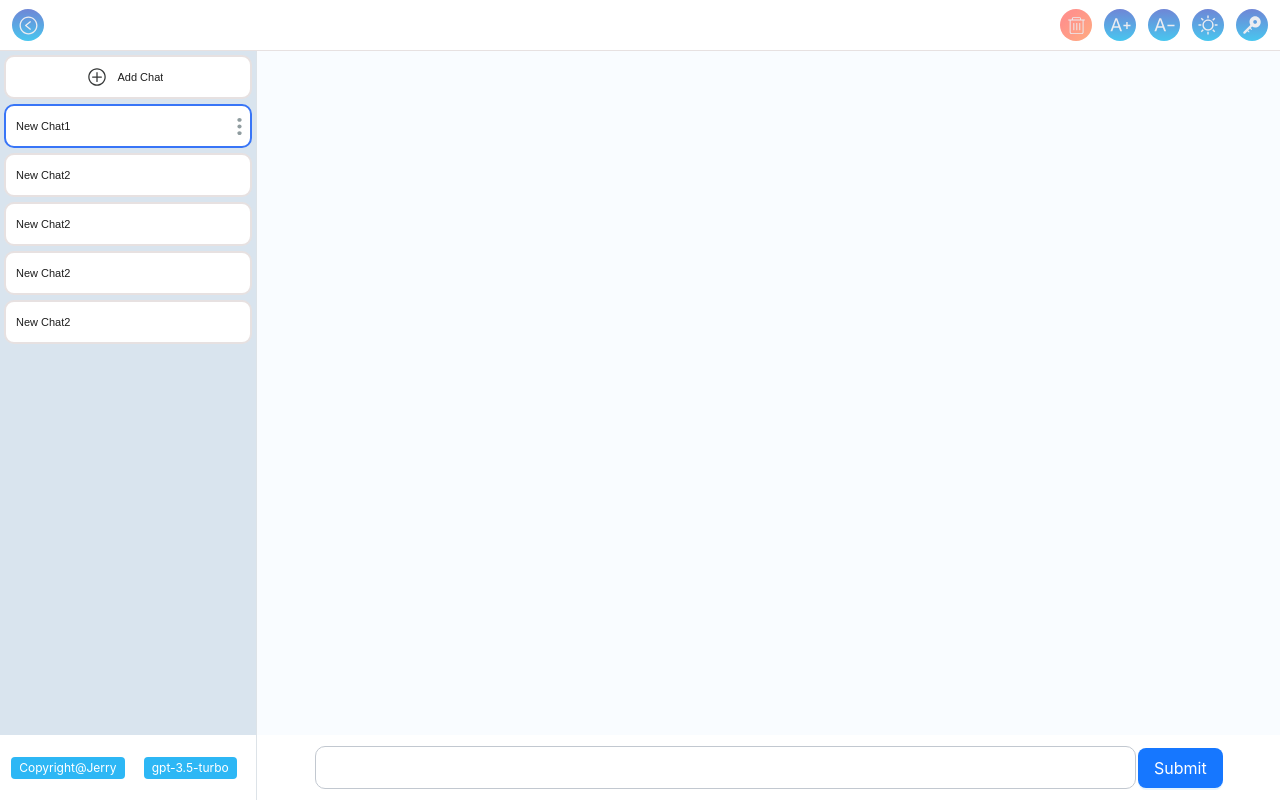
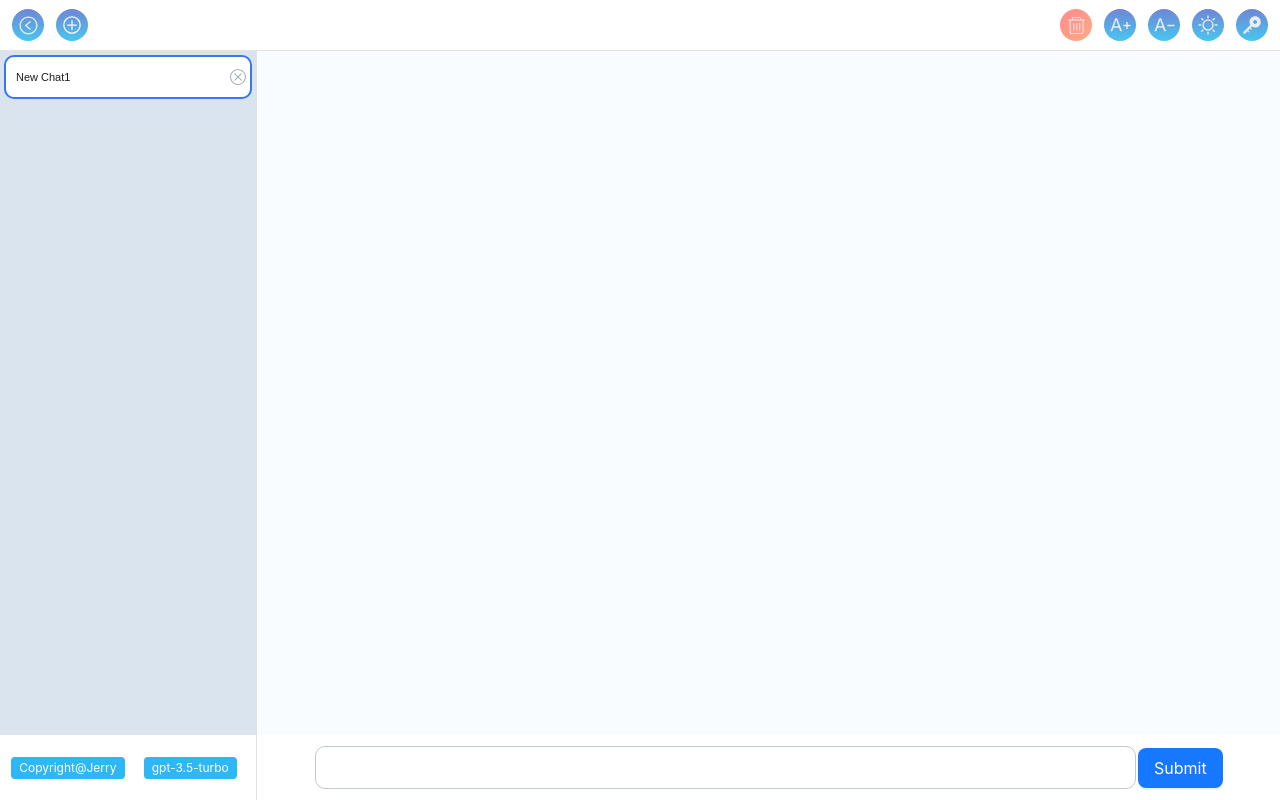
Before and after one commit to jerry0chou/chat-gpt-web, a React (Create React App) app: page / in a window 1280 px wide. Built offline with nearby package versions, Linux system fonts and the light colour scheme.

Commit message:
add deleteIcon and AddIcon and its corresponding practicality

```diff
--- a/src/components/Header/Header.tsx
+++ b/src/components/Header/Header.tsx
@@ -1,10 +1,10 @@
-import React, {useState} from "react";
+import React, {Fragment, useState} from "react";
 import MyModal from "../Modal/Modal";
-import {LoadingOutlined} from '@ant-design/icons';
 import {useAppDispatch} from "../../hooks/storeHooks";
 import {setFontSize, setTheme, Theme} from "../../store/reducer/header";
 import useAllStates from "../../hooks/useAllStates";
 import {
+    AddIcon,
     DayIcon, FoldIcon,
     FontMinusIcon,
     FontPlusIcon,
@@ -14,7 +14,7 @@ import {
     TrashIcon
 } from "./css";
 import {clearCurrentTabChat} from "../../store/reducer/chat";
-import {foldMenuAction} from "../../store/reducer/menu";
+import {addNewChat, foldMenuAction} from "../../store/reducer/menu";
 import useWindowSize from "../../hooks/useWindowSize";
 import {SmallDeviceWidth} from "../../util/constanst";
 
@@ -28,7 +28,7 @@ export default function Header() {
     const {theme, foldMenu} = useAllStates()
     const [visible, setVisible] = useState(false)
     const {width} = useWindowSize();
-    const onItemClick = (kind: 'Token' | 'Clear' | 'Fold' | FontOperation | Theme) => {
+    const onItemClick = (kind: 'Token' | 'Clear' | 'Fold' | 'Add' | FontOperation | Theme) => {
         if (kind === 'Token') {
             setVisible(true)
         } else if (kind === FontOperation.FontPlus) {
@@ -43,6 +43,8 @@ export default function Header() {
             dispatch(clearCurrentTabChat())
         } else if (kind === 'Fold') {
             dispatch(foldMenuAction(!foldMenu))
+        } else if(kind === 'Add'){
+            dispatch(addNewChat())
         }
     }
     // @ts-ignore
@@ -67,9 +69,17 @@ export default function Header() {
             <IconContainer isClear={true}>
                 <TrashIcon size={19} theme={theme} onClick={() => onItemClick('Clear')}/>
             </IconContainer>
-            {width< SmallDeviceWidth ? <div/> : <IconContainer style={{marginRight: "auto"}}>
-                <FoldIcon isfold={String(foldMenu)} size={19} theme={theme} onClick={() => onItemClick('Fold')}/>
-            </IconContainer>}
+            {width< SmallDeviceWidth ? <div/> :
+                <Fragment>
+                    <IconContainer style={{marginRight: "auto"}}>
+                       <AddIcon onClick={() => onItemClick('Add')}/>
+                    </IconContainer>
+                    <IconContainer>
+                        <FoldIcon isfold={String(foldMenu)} size={19} theme={theme} onClick={() => onItemClick('Fold')}/>
+                    </IconContainer>
+                </Fragment>
+            }
+
             <MyModal isOpen={visible} close={() => setVisible(false)}/>
         </HeaderContainer>)
 }
--- a/src/components/Header/css.tsx
+++ b/src/components/Header/css.tsx
@@ -7,6 +7,7 @@ import {ReactComponent as FontMinusSVG} from "../../assets/fontMinus.svg";
 import {ReactComponent as FontPlusSVG} from "../../assets/fontPlus.svg";
 import {ReactComponent as TrashSVG } from "../../assets/trash.svg";
 import {ReactComponent as FoldSVG } from "../../assets/fold.svg";
+import {ReactComponent as AddSVG} from "../../assets/add.svg";
 import {Theme} from "../../store/reducer/header";
 interface IconProps {
     size: number;
@@ -36,6 +37,17 @@ export const FontMinusIcon = styled(FontMinusSVG)`${svgStyle}`
 export const FontPlusIcon = styled(FontPlusSVG)`${svgStyle}`
 
 export const TrashIcon = styled(TrashSVG)`${svgStyle}`
+
+export const AddIcon = styled(AddSVG)<{ theme: Theme }>`
+  width: 20px;
+  height: 20px;
+  & path {
+    fill: ${p => p.theme === Theme.day ? '#343636' : '#faf8f8'};
+  }
+  &:hover {
+    cursor: pointer;
+  }
+`
 
 interface FoldIconProps extends IconProps {
     isfold: string;
--- a/src/components/SideMenuItem/SideMenuItem.tsx
+++ b/src/components/SideMenuItem/SideMenuItem.tsx
@@ -1,37 +1,48 @@
 import React, {memo} from "react";
-import {AddIcon, ItemContainer, ItemText, OperateIcon} from "./css";
+import {ItemContainer, ItemText, DeleteIcon} from "./css";
 import useAllStates from "../../hooks/useAllStates";
-export enum ItemType{
+import {setCurrentTabKey, setMenuList} from "../../store/reducer/menu";
+import {useAppDispatch} from "../../hooks/storeHooks";
+
+export enum ItemType {
     Normal = 'Normal',
     Add = 'Add'
 }
-interface ItemProp{
+
+interface ItemProp {
     id: string;
-    type?: ItemType;
     text: string;
     isActive: boolean;
-    emitItemClick: (id: string)=>void;
 }
-function SideMenuItem(p: ItemProp){
-    const {theme} = useAllStates()
-    const onMenuItemClick = ()=>{
-        console.log('onMenuItemClick')
-        p.emitItemClick(p.id)
+
+function SideMenuItem(p: ItemProp) {
+    const {theme, menuList} = useAllStates()
+    const dispatch = useAppDispatch();
+
+    const onMenuItemClick = () => {
+        dispatch(setCurrentTabKey(p.id))
     }
     // @ts-ignore
-    const onOperateClick = (e)=>{
+    const onDeleteClick = (e) => {
         e.stopPropagation()
-        console.log('onOperateClick')
+        const index = menuList.findIndex(item => item.key === p.id)
+        const newMenuList = [...menuList]
+        newMenuList.splice(index, 1)
+        dispatch(setMenuList(newMenuList))
+        if(index+1 < menuList.length){
+            dispatch(setCurrentTabKey(menuList[index+1].key));
+        }else if(index === menuList.length-1 && index !== 0){
+            dispatch(setCurrentTabKey(menuList[index-1].key));
+        }
     }
-
-    return(
-        <ItemContainer onClick={onMenuItemClick} theme={theme} isActive={p.isActive} type={p.type}>
-            {p.type === ItemType.Add? <AddIcon theme={theme}/>: <div/>}
-            <ItemText theme={theme} >{p.text}</ItemText>
+    return (
+        <ItemContainer onClick={onMenuItemClick} theme={theme} isActive={p.isActive}>
+            <ItemText theme={theme}>{p.text}</ItemText>
             {
-                p.isActive? <OperateIcon onClick={onOperateClick} theme={theme}/>: <div/>
+                p.isActive ? <DeleteIcon onClick={onDeleteClick} theme={theme}/> : <div/>
             }
         </ItemContainer>
     )
 }
+
 export default memo(SideMenuItem);
--- a/src/components/SideMenuItem/css.tsx
+++ b/src/components/SideMenuItem/css.tsx
@@ -1,16 +1,14 @@
 import React from "react";
 
-import {ReactComponent as OperateSVG} from "../../assets/operate.svg";
-import {ReactComponent as AddSVG} from "../../assets/add.svg";
+import {ReactComponent as DeleteSVG} from "../../assets/delete.svg";
 import styled from "styled-components";
 import {Theme} from "../../store/reducer/header";
-import {ItemType} from "./SideMenuItem";
 
-export const OperateIcon = styled(OperateSVG)<{ theme: Theme }>`
+export const DeleteIcon = styled(DeleteSVG)<{ theme: Theme }>`
   margin-right: 2px;
   margin-left: auto;
-  width: 17px;
-  height: 17px;
+  width: 20px;
+  height: 20px;
 
   & path {
     fill: ${p => p.theme === Theme.day ? '#8f9c9f' : '#e0e6ea'};
@@ -20,20 +18,9 @@ export const OperateIcon = styled(OperateSVG)<{ theme: Theme }>`
     cursor: pointer;
   }
 `
-export const AddIcon = styled(AddSVG)<{ theme: Theme }>`
-  width: 20px;
-  height: 20px;
-  & path {
-    fill: ${p => p.theme === Theme.day ? '#343636' : '#faf8f8'};
-  }
-  &:hover {
-    cursor: pointer;
-  }
-`
 interface ItemProp {
     theme: Theme;
     isActive?: boolean;
-    type?: ItemType
 }
 
 export const ItemContainer = styled.div<ItemProp>`
@@ -42,7 +29,7 @@ export const ItemContainer = styled.div<ItemProp>`
   height: 40px;
   flex-direction: row;
   align-items: center;
-  justify-content: ${p => p.type === ItemType.Add ? 'center' : 'flex-start'};
+  justify-content: flex-start;
   cursor: pointer;
   margin-left: 4px;
   margin-right: 4px;
@@ -66,3 +53,8 @@ export const ItemText = styled.div<ItemProp>`
   margin-left: 10px;
   margin-right: 5px;
 `;
+
+export const EmptyItem = styled.div`
+  width: 256px;
+  height: 80px;
+`
--- a/src/hooks/useAllStates.ts
+++ b/src/hooks/useAllStates.ts
@@ -16,7 +16,6 @@ export default function useAllStates(){
 
     const menuList = useAppSelector(state => state.menu.menuList)
     const currentTabKey = useAppSelector(state => state.menu.currentTabKey)
-    const isInit = useAppSelector(state => state.menu.isInit)
     const foldMenu = useAppSelector(state => state.menu.foldMenu)
-    return {fontSize, theme, loading, chatList, questionList, menuList, currentTabKey, isInit, currentStreamChat, foldMenu};
+    return {fontSize, theme, loading, chatList, questionList, menuList, currentTabKey, currentStreamChat, foldMenu};
 }
--- a/src/store/reducer/menu.ts
+++ b/src/store/reducer/menu.ts
@@ -4,13 +4,11 @@ import {currentTabKey, menuList, foldMenuValue} from "../../util/constanst";
 export interface MenuItem {
     key: string;
     label: string;
-    icon?: any
 }
 
 export interface MenuState {
     menuList: MenuItem[],
     currentTabKey: string,
-    isInit: boolean,
     foldMenu: boolean,
 }
 
@@ -18,7 +16,6 @@ const key = localStorage.getItem(currentTabKey) || '0'
 const initialState: MenuState = {
     menuList: localStorage.getItem(menuList) ? JSON.parse(localStorage.getItem(menuList) as string) : [],
     currentTabKey: key,
-    isInit: key !== "0",
     foldMenu: localStorage.getItem(foldMenuValue) === 'true'
 }
 
@@ -41,15 +38,22 @@ export const menuSlice = createSlice({
             localStorage.setItem(menuList, JSON.stringify(state.menuList));
             localStorage.removeItem(key)
         },
-        init: (state) => {
-            state.isInit = true
-        },
         foldMenuAction: (state, action: PayloadAction<boolean>) => {
             state.foldMenu = action.payload
             localStorage.setItem(foldMenuValue, state.foldMenu.toString())
-        }
+        },
+        addNewChat: (state) => {
+            const newItem: MenuItem = {
+                label: `New Chat` + (state.menuList.length+1),
+                key: String(new Date().getTime())
+            }
+            state.menuList.push(newItem)
+            state.currentTabKey = newItem.key
+            localStorage.setItem(menuList, JSON.stringify(state.menuList));
+            localStorage.setItem(currentTabKey, state.currentTabKey)
+        },
     }
 })
 
-export const {setMenuList, setCurrentTabKey, deleteTab, init, foldMenuAction} = menuSlice.actions
+export const {setMenuList, setCurrentTabKey, deleteTab, foldMenuAction, addNewChat} = menuSlice.actions
 export default menuSlice.reducer
--- a/src/views/MainContent.tsx
+++ b/src/views/MainContent.tsx
@@ -6,7 +6,6 @@ import useRequest from "../hooks/useRequest";
 import useAllStates from "../hooks/useAllStates";
 import {useAppDispatch} from "../hooks/storeHooks";
 import {setChatList} from "../store/reducer/chat";
-import {init} from "../store/reducer/menu";
 import {MainContainer} from "./css";
 
 export default function MainContent() {
@@ -14,7 +13,7 @@ export default function MainContent() {
     const [refreshCount, setRefreshCount] = useState(0)
     const [messageApi, contextHolder] = message.useMessage();
     useRequest(refreshCount, messageApi)
-    const {chatList, isInit, theme, loading, currentStreamChat, foldMenu} = useAllStates()
+    const {chatList, theme, loading, currentStreamChat, foldMenu} = useAllStates()
     const scrollRef = useRef(null)
 
     const scrollToBottom = () => {
@@ -57,9 +56,6 @@ export default function MainContent() {
             role: "user",
             content: [value]
         }
-        if (!isInit) {
-            dispatch(init())
-        }
         const newChatList = chatList.concat(user)
         dispatch(setChatList(newChatList))
         setRefreshCount(prevState => prevState + 1)
--- a/src/views/SideMenu.tsx
+++ b/src/views/SideMenu.tsx
@@ -1,92 +1,30 @@
-import React, {useEffect, useState} from 'react';
-import {PlusOutlined} from '@ant-design/icons';
-import type {MenuProps} from 'antd';
+import React, {useEffect} from 'react';
 import useAllStates from "../hooks/useAllStates";
 import {useAppDispatch} from "../hooks/storeHooks";
-import {deleteTab, MenuItem, setCurrentTabKey, setMenuList} from "../store/reducer/menu";
 import {updateChatListFromLocalStorage} from "../store/reducer/chat";
 import {SideMenuContainer} from "./css";
-import SideMenuItem, {ItemType} from "../components/SideMenuItem/SideMenuItem";
+import SideMenuItem from "../components/SideMenuItem/SideMenuItem";
 import TagContainer from "../components/TagContainer/TagContainer";
+import {EmptyItem} from "../components/SideMenuItem/css";
+import {addNewChat} from "../store/reducer/menu";
 
-const NewChat = {
-    label: 'New Chat',
-    key: '0',
-    icon: <PlusOutlined/>,
-}
 export default function SideMenu() {
     const dispatch = useAppDispatch();
-    // const [theme, setTheme] = useState<MenuTheme>('dark');
-    const {menuList, currentTabKey, isInit, theme} = useAllStates()
-    const [localMenuList, setLocalMenuList] = useState<MenuProps['items']>([
-        NewChat,
-        ...menuList
-    ])
-    // const changeTheme = (value: boolean) => {
-    //     setTheme(value ? 'dark' : 'light');
-    // };
+    const {menuList, currentTabKey, theme} = useAllStates()
+    useEffect(()=>{
+        if(menuList.length === 0){
+            dispatch(addNewChat())
+        }
+    }, [menuList])
     useEffect(() => {
         dispatch(updateChatListFromLocalStorage())
     }, [currentTabKey])
-
-    useEffect(()=>{
-        if(!isInit){
-            newChat()
-        }
-    }, [isInit])
-    const newChat = () => {
-        const newKey = String(new Date().getTime())
-        const newMenu: MenuItem = {
-            label: 'New Chat' + localMenuList?.length,
-            key: newKey
-        }
-        setLocalMenuList(prevState => prevState?.concat(newMenu))
-        dispatch(setMenuList(menuList.concat(newMenu)))
-        dispatch(setCurrentTabKey(newKey))
-    }
-    const onClick: MenuProps['onClick'] = (e) => {
-        if (e.key === '0') {
-            newChat()
-        } else {
-            dispatch(setCurrentTabKey(e.key))
-        }
-    };
-    const onKeyUp: MenuProps['onKeyUp'] = (e) => {
-        // @ts-ignore
-        if (localMenuList?.length <= 2) return;
-        if ((e.code === 'Delete' || e.code === 'Backspace') && currentTabKey !== '0') {
-            const newMenuList = localMenuList?.filter(item => item?.key !== currentTabKey)
-            setLocalMenuList(newMenuList)
-            dispatch(deleteTab(currentTabKey))
-            dispatch(setCurrentTabKey('0'))
-        }
-    }
-    // <Menu style={{width: 256, height: '100%'}} theme={theme}
-    //       onClick={onClick}
-    //       onKeyUp={onKeyUp}
-    //       selectedKeys={[currentTabKey]} mode="inline"
-    //       items={localMenuList}/>
-    const onItemClick = (key: string) => {
-        // dispatch(setCurrentTabKey(key))
-    }
     return (
         <SideMenuContainer  theme={theme}>
-            <SideMenuItem id={'1'} key={1} isActive={false} type={ItemType.Add} text={"Add Chat"} emitItemClick={onItemClick}/>
-            <SideMenuItem id={'2'} key={2} isActive={true} text={"New Chat1"} emitItemClick={onItemClick}/>
-            <SideMenuItem id={'3'} key={3} isActive={false} text={"New Chat2"} emitItemClick={onItemClick}/>
-            <SideMenuItem id={'4'} key={4} isActive={false} text={"New Chat2"} emitItemClick={onItemClick}/>
-            <SideMenuItem id={'5'} key={5} isActive={false} text={"New Chat2"} emitItemClick={onItemClick}/>
-            <SideMenuItem id={'6'} key={6} isActive={false} text={"New Chat2"} emitItemClick={onItemClick}/>
-            {/*<SideMenuItem id={'7'} key={7} isActive={true} text={"New Chat2"} emitItemClick={onItemClick}/>*/}
-            {/*<SideMenuItem id={'8'} key={8} isActive={true} text={"New Chat2"} emitItemClick={onItemClick}/>*/}
-            {/*<SideMenuItem id={'9'} key={9} isActive={true} text={"New Chat2"} emitItemClick={onItemClick}/>*/}
-            {/*<SideMenuItem id={'10'} key={10} isActive={true} text={"New Chat2"} emitItemClick={onItemClick}/>*/}
-            {/*<SideMenuItem id={'11'} key={11} isActive={true} text={"New Chat2"} emitItemClick={onItemClick}/>*/}
-            {/*<SideMenuItem id={'12'} key={12} isActive={true} text={"New Chat2"} emitItemClick={onItemClick}/>*/}
-            {/*<SideMenuItem id={'13'} key={13} isActive={true} text={"New Chat2"} emitItemClick={onItemClick}/>*/}
-            {/*<SideMenuItem id={'14'} key={14} isActive={true} text={"New Chat2"} emitItemClick={onItemClick}/>*/}
-            {/*<SideMenuItem id={'15'} key={15} isActive={true} text={"New Chat2"} emitItemClick={onItemClick}/>*/}
-            {/*<SideMenuItem id={'16'} key={16} isActive={true} text={"New Chat2"} emitItemClick={onItemClick}/>*/}
+            {menuList.map((item, index) =>{
+                 return <SideMenuItem  id={item.key} key={item.key} isActive={item.key === currentTabKey}  text={item.label}/>
+            })}
+            <EmptyItem/>
             <TagContainer/>
         </SideMenuContainer>
     )
--- a/src/views/css.tsx
+++ b/src/views/css.tsx
@@ -24,8 +24,6 @@ export const AppContainer = styled.div<{ theme: Theme }>`
 `
 
 export const SideMenuContainer = styled.div<{ theme: Theme }>`
-  display: flex;
-  flex-direction: column;
   width: 256px;
   height: calc(100vh - 50px);
   background-color: ${p => p.theme === Theme.night ? '#041527' : '#d9e4ee'};
```
Also changed, not shown: src/assets/delete.svg (added), src/assets/operate.svg (deleted).
